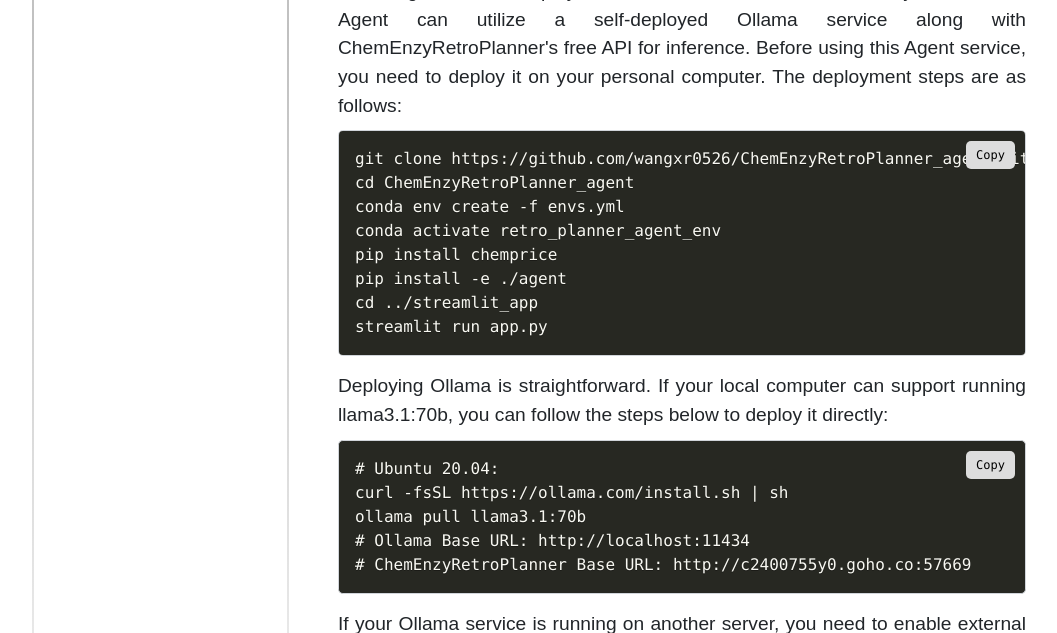
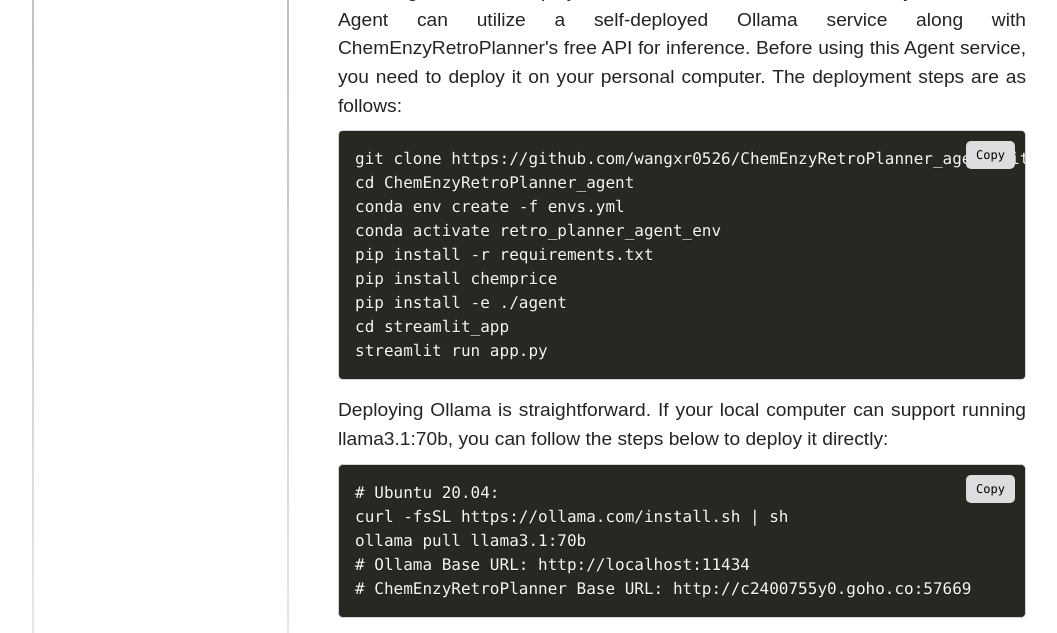
Before and after one commit to wangxr0526/ChemEnzyRetroPlanner, a Flask app: template webapp/templates/agent.html in a window 1280 px wide. Shown: the part 1016-1649 px from the top of the page, without its empty margins (96-1153 px from the left). Run offline with Flask 3, Linux system fonts and the light colour scheme; the template is opened without the code that fills it, so the values that code supplies are empty; some libraries are stand-ins or nearby versions; some web fonts are replaced.

Commit message:
update doc

```diff
--- a/webapp/templates/agent.html
+++ b/webapp/templates/agent.html
@@ -48,9 +48,10 @@
 cd ChemEnzyRetroPlanner_agent
 conda env create -f envs.yml
 conda activate retro_planner_agent_env
+pip install -r requirements.txt
 pip install chemprice
 pip install -e ./agent
-cd ../streamlit_app
+cd streamlit_app
 streamlit run app.py</code><button class="copy-button" onclick="copyToClipboard(this)">Copy</button></pre>
                 <p class="text-main">Deploying Ollama is straightforward. If your local computer can support running
                     llama3.1:70b, you can follow the steps below to deploy it directly:</p>
--- a/webapp/templates/help.html
+++ b/webapp/templates/help.html
@@ -270,9 +270,10 @@
 cd ChemEnzyRetroPlanner_agent
 conda env create -f envs.yml
 conda activate retro_planner_agent_env
+pip install -r requirements.txt
 pip install chemprice
 pip install -e ./agent
-cd ../streamlit_app
+cd streamlit_app
 streamlit run app.py</code><button class="copy-button" onclick="copyToClipboard(this)">Copy</button></pre>
                 <p class="text-main">Deploying Ollama is straightforward. If your local computer can support running
                     llama3.1:70b, you can follow the steps below to deploy it directly:</p>
```
